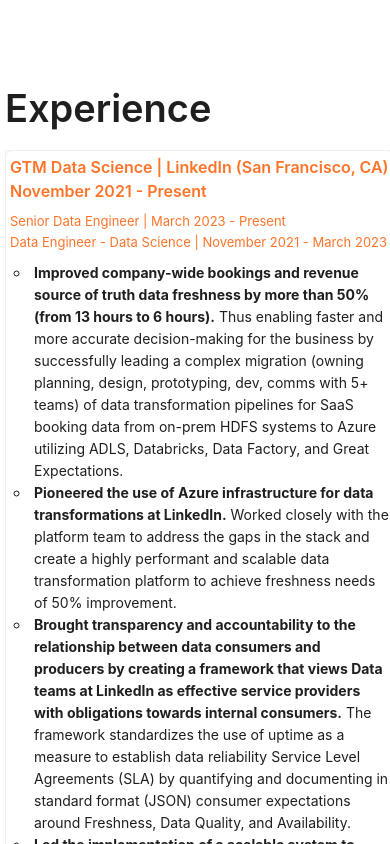
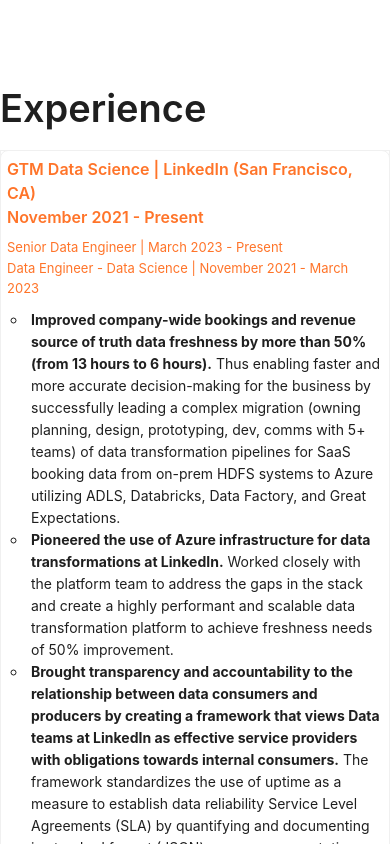
Before and after one commit to ydagosto/yurfolio, a React (Create React App) app: page / in a window 390 px wide. Shown: the top 844 px of the page. Built offline with nearby package versions, Linux system fonts and the light colour scheme.

Commit message:
formatting margins

```diff
--- a/src/styles.scss
+++ b/src/styles.scss
@@ -8,6 +8,7 @@
         flex-direction: row;
         @media (max-width: 768px) {
             flex-direction: column;
+            width: 100%;
         }
         .sidebar{
             position: sticky;
@@ -18,21 +19,16 @@
             background-color: white;
             @media (max-width: 768px) {
                 display: none;
-                height: auto;
-                width: 100%;
             }
             .timeline-container{
                 display: flex;
                 width: 270px;
                 @media (max-width: 768px) {
-                    width: 100%;
                 }
                 .steps{
                     height: 100vh;
                     width: 100%;
                     @media (max-width: 768px) {
-                        height: 100px;
-                        width: 100%;
                     }
                 }
             }
@@ -45,12 +41,15 @@
             padding-right: 0px;
             @media (max-width: 975px) {
                 width: 100%;
-                padding-left: 5px;
-                padding-right: 5px;
+                padding-left: 0px;
+                padding-right: 0px;
+            }
+            .resume-header{
+                padding: 7px;
             }
             .company-position{
                 @media (max-width: 768px) {
-                    padding: 5px;
+                    padding: 7px;
                 }
                 .experience-header{
                     display: flex;
```
